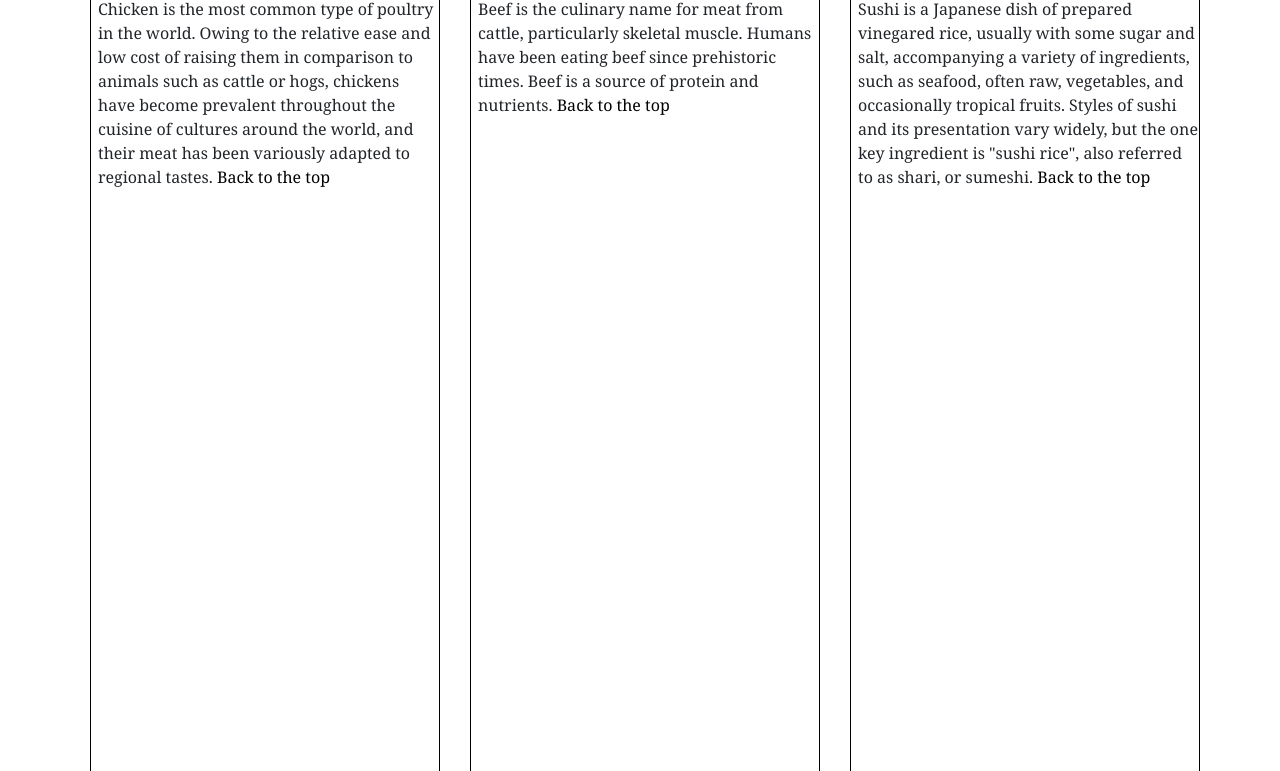
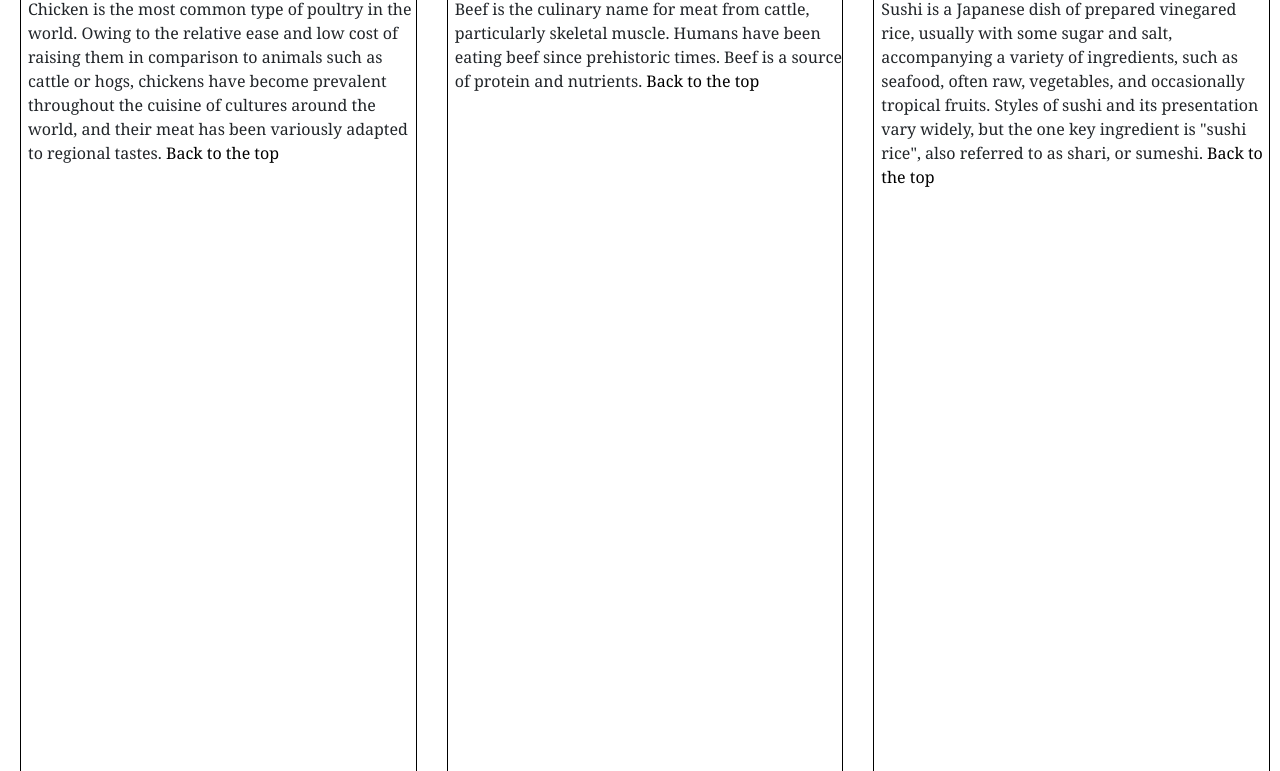
Before and after one commit to KhamliukElena/courseraStarter, a plain HTML site: page task two/index.html in a window 1280 px wide. Shown: the part 115-886 px from the top of the page. Drawn offline with nearby package versions, Linux system fonts and the light colour scheme.

Commit message:
columns size is fixed

```diff
--- a/task two/index.html
+++ b/task two/index.html
@@ -23,7 +23,7 @@
             </div>
         </nav>
     </header>
-    <div id="mainContent" class="container">
+    <div id="mainContent" class="container-fluid">
         <h1 class="text-center">Our Menu</h1>
         <div class="row">
             <div class="col-xs-12 col-md-6 col-lg-4">
```
